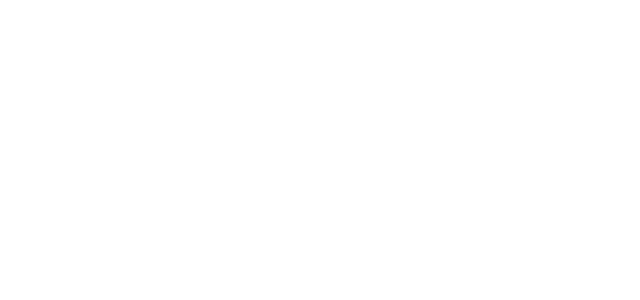
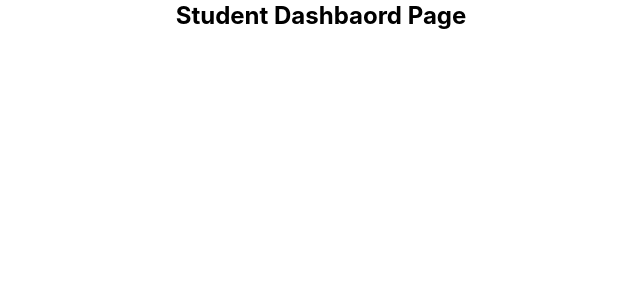
Before and after one commit to siphonhata/school_management, a React (Create React App) app in the folder web/: page /student/home in a window 1280 px wide. Before the commit this address had no page. Shown: the top 300 px of the page, without its empty margins (319-959 px from the left). Built offline with nearby package versions, Linux system fonts and the light colour scheme.

Commit message:
chore: student folder structure

```diff
--- a/web/src/App.tsx
+++ b/web/src/App.tsx
@@ -1,6 +1,6 @@
 import React from 'react';
 import { BrowserRouter as Router, Routes, Route } from 'react-router-dom';
-import { LoginComponent, ResetPasswordCard } from './components';
+import { AdminModule, LoginComponent, ResetPasswordCard, StudentModule } from './components';
 
 function App() {
   return (
@@ -8,6 +8,8 @@
       <Routes>
         <Route  path="/" element={<LoginComponent />} />
         <Route path="/reset_password" element={<ResetPasswordCard />} />
+        <Route path="/admin/home" element={<AdminModule />} />
+        <Route path="/student/home" element={<StudentModule />} />
         </Routes>
     </Router>
   );
--- /dev/null
+++ b/web/src/components/Admin/adminModule.tsx
@@ -0,0 +1,7 @@
+import React from 'react'
+
+export const AdminModule = () => {
+  return (
+    <div className="flex justify-center text-center text-2xl font-bold">Admin Dashbaord Page</div>
+  )
+}
--- /dev/null
+++ b/web/src/components/Admin/index.ts
@@ -0,0 +1 @@
+export * from './adminModule';
--- a/web/src/components/Auth/loginComponent.tsx
+++ b/web/src/components/Auth/loginComponent.tsx
@@ -30,12 +30,12 @@
       </div>
       <Link to={'/reset_password'}><p className='underline text-xs cursor-pointer'>Forgot password</p></Link>
       <div className="flex items-center justify-center">
-        <button
+       <Link to={'/admin/home'} ><button
           className="bg-green-500 hover:bg-green-700 text-white font-bold py-2 px-4 rounded-full focus:outline-none focus:shadow-outline"
           type="button"
         >
           Sign In
-        </button>
+        </button></Link>
       </div>
     </div>
   </div>
--- /dev/null
+++ b/web/src/components/Student/index.ts
@@ -0,0 +1 @@
+export * from './studentModule';
--- /dev/null
+++ b/web/src/components/Student/studentModule.tsx
@@ -0,0 +1,8 @@
+import React from 'react'
+
+export const StudentModule = () => {
+  return (
+    <div className="flex justify-center text-center text-2xl font-bold">Student Dashbaord Page</div>
+
+  )
+}
--- a/web/src/components/index.ts
+++ b/web/src/components/index.ts
@@ -1 +1,3 @@
-export * from './Auth'
+export * from './Auth';
+export * from './Admin';
+export * from './Student';
```
